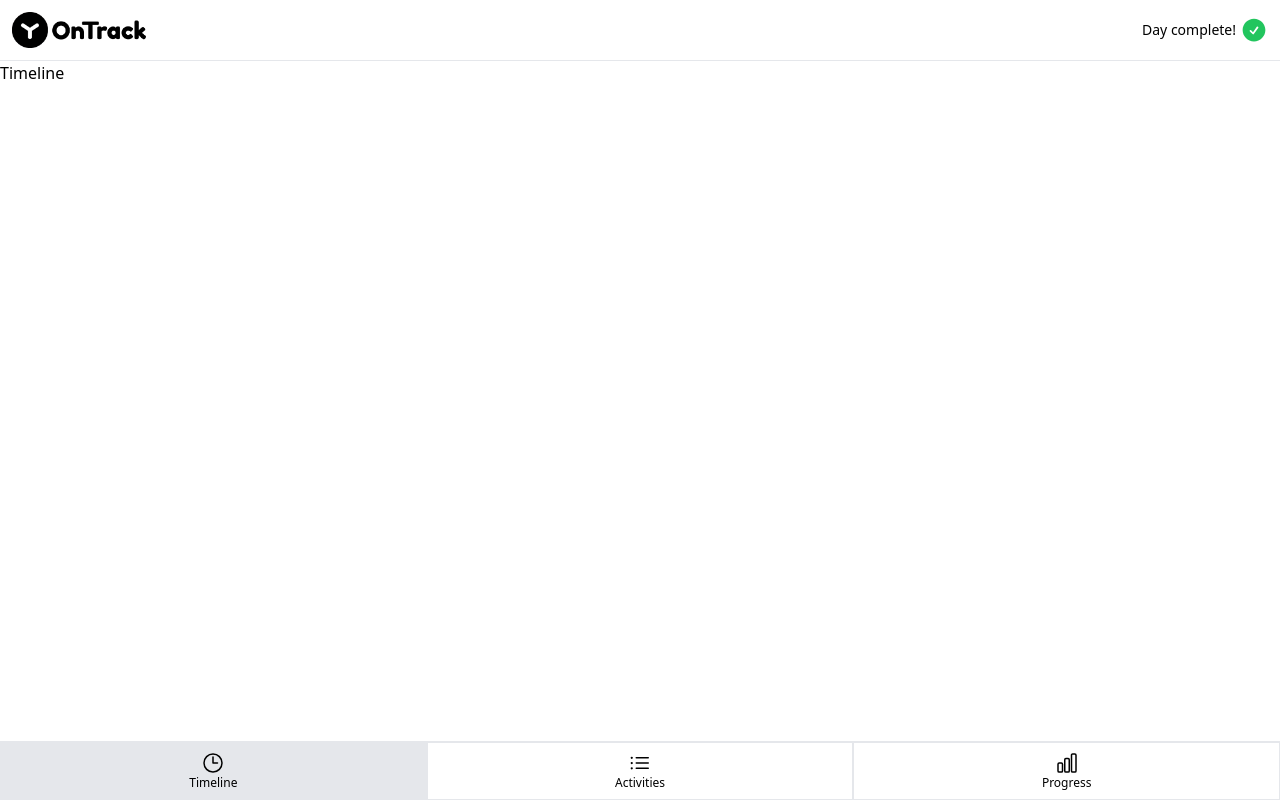
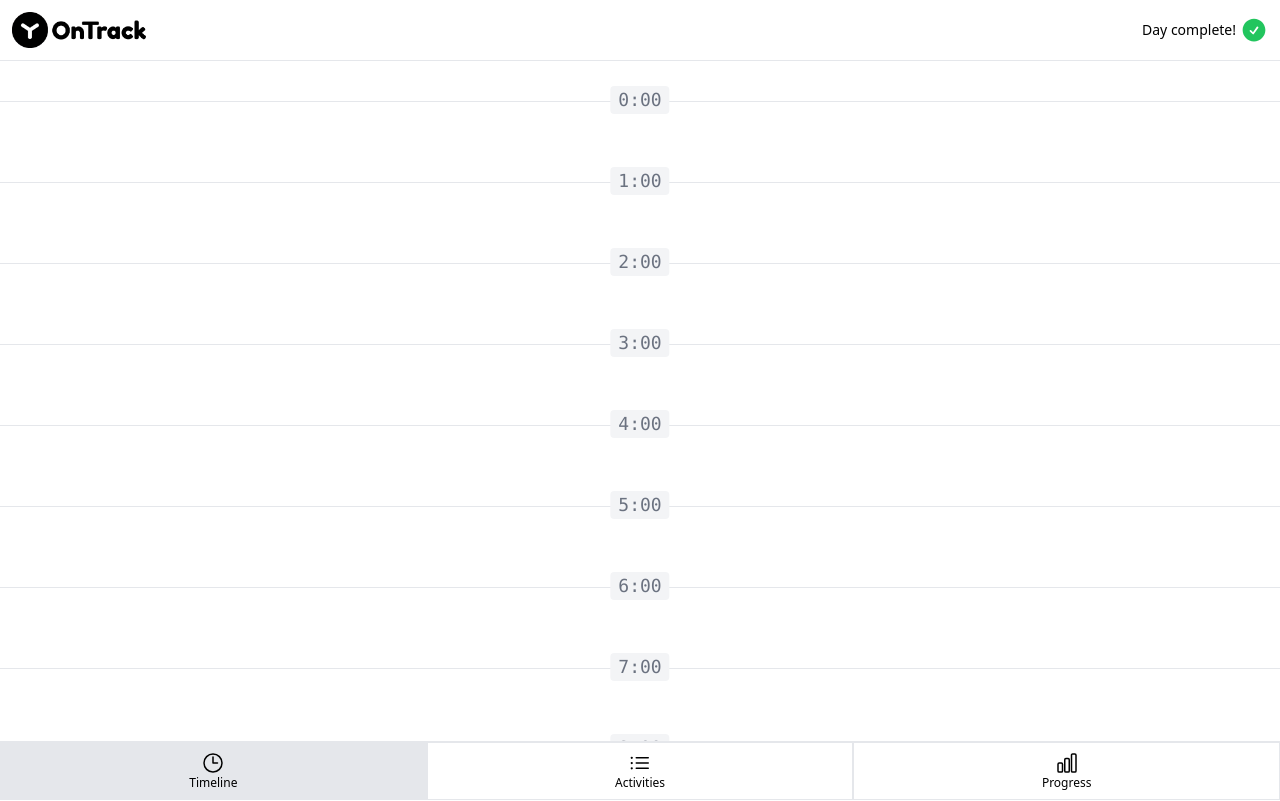
Before and after one commit to boikoua/libraries_learn, a Vue app: page /#timeline in a window 1280 px wide. Shown: the top 801 px of the page. Built offline with nearby package versions, Linux system fonts and the light colour scheme.

Commit message:
TimelineItem component

```diff
--- /dev/null
+++ b/src/components/TimelineItem.vue
@@ -0,0 +1,16 @@
+<script setup>
+const props = defineProps(['timelineItem']);
+
+const hourLinkClasses = [
+  'absolute -top-4 left-1/2 -translate-x-1/2 rounded  px-2 font-mono text-lg ',
+  props.timelineItem.hour === new Date().getHours()
+    ? 'bg-purple-900 font-black text-white'
+    : 'bg-gray-100 text-gray-500',
+];
+</script>
+
+<template>
+  <li class="relative flex flex-col gap-2 border-t border-gray-200 py-10 px-4">
+    <a href="#" :class="hourLinkClasses"> {{ timelineItem.hour }}:00 </a>
+  </li>
+</template>
--- a/src/pages/TheTimeline.vue
+++ b/src/pages/TheTimeline.vue
@@ -1,3 +1,18 @@
+<script setup>
+import TimelineItem from '@/components/TimelineItem.vue';
+import { generateTimelineItems } from '@/utils/generateTimelineItems';
+
+const timelineItems = generateTimelineItems();
+</script>
+
 <template>
-  <h1>Timeline</h1>
+  <div class="mt-10">
+    <ul>
+      <TimelineItem
+        v-for="timelineItem in timelineItems"
+        :key="timelineItem.hour"
+        :timeline-item="timelineItem"
+      />
+    </ul>
+  </div>
 </template>
--- a/src/utils/constants.js
+++ b/src/utils/constants.js
@@ -1,4 +1,6 @@
 import { ClockIcon, ListBulletIcon, ChartBarIcon } from '@heroicons/vue/24/outline';
+
+export const HOURS_IN_THE_DAY = 24;
 
 export const PAGE_TIMELINE = 'timeline';
 export const PAGE_ACTIVITIES = 'activities';
--- /dev/null
+++ b/src/utils/generateTimelineItems.js
@@ -0,0 +1,11 @@
+import { HOURS_IN_THE_DAY } from './constants';
+
+export function generateTimelineItems() {
+  const timeLineItems = [];
+
+  for (let hour = 0; hour < HOURS_IN_THE_DAY; hour++) {
+    timeLineItems.push({ hour });
+  }
+
+  return timeLineItems;
+}
```
